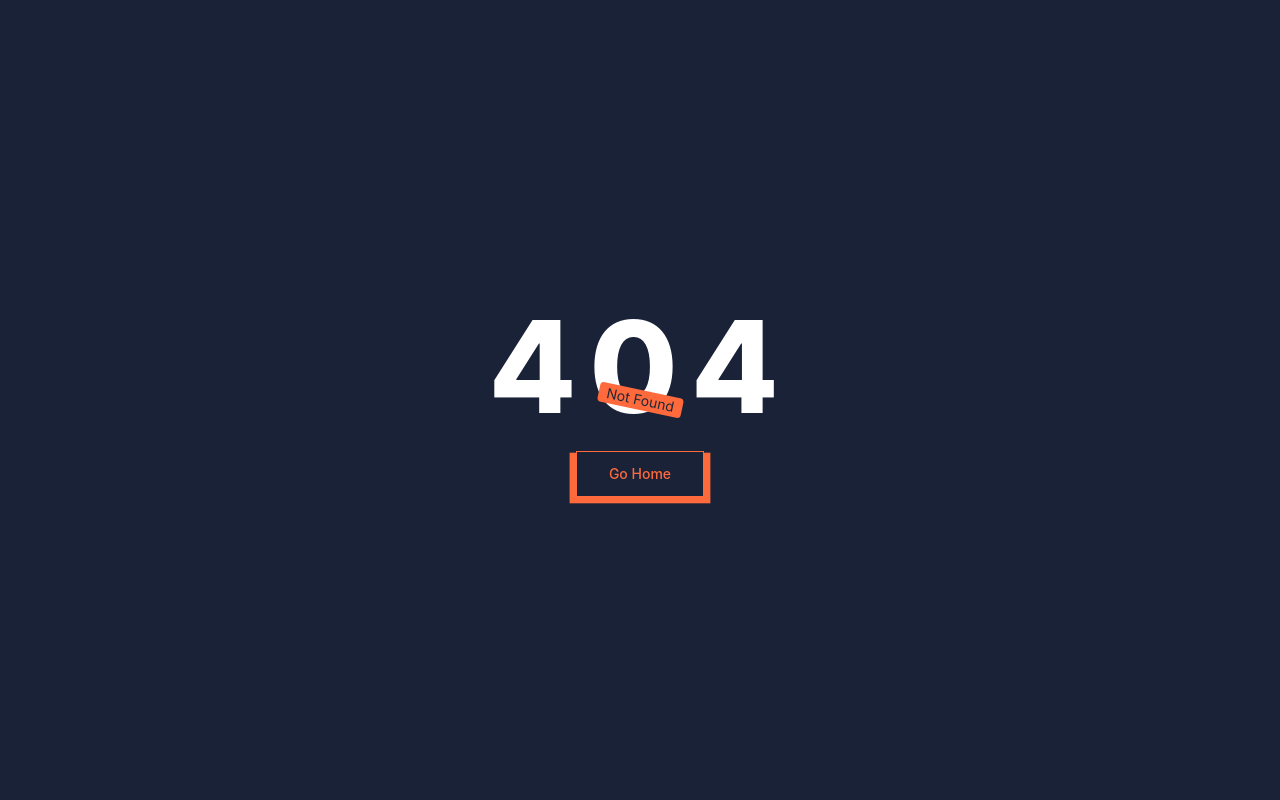
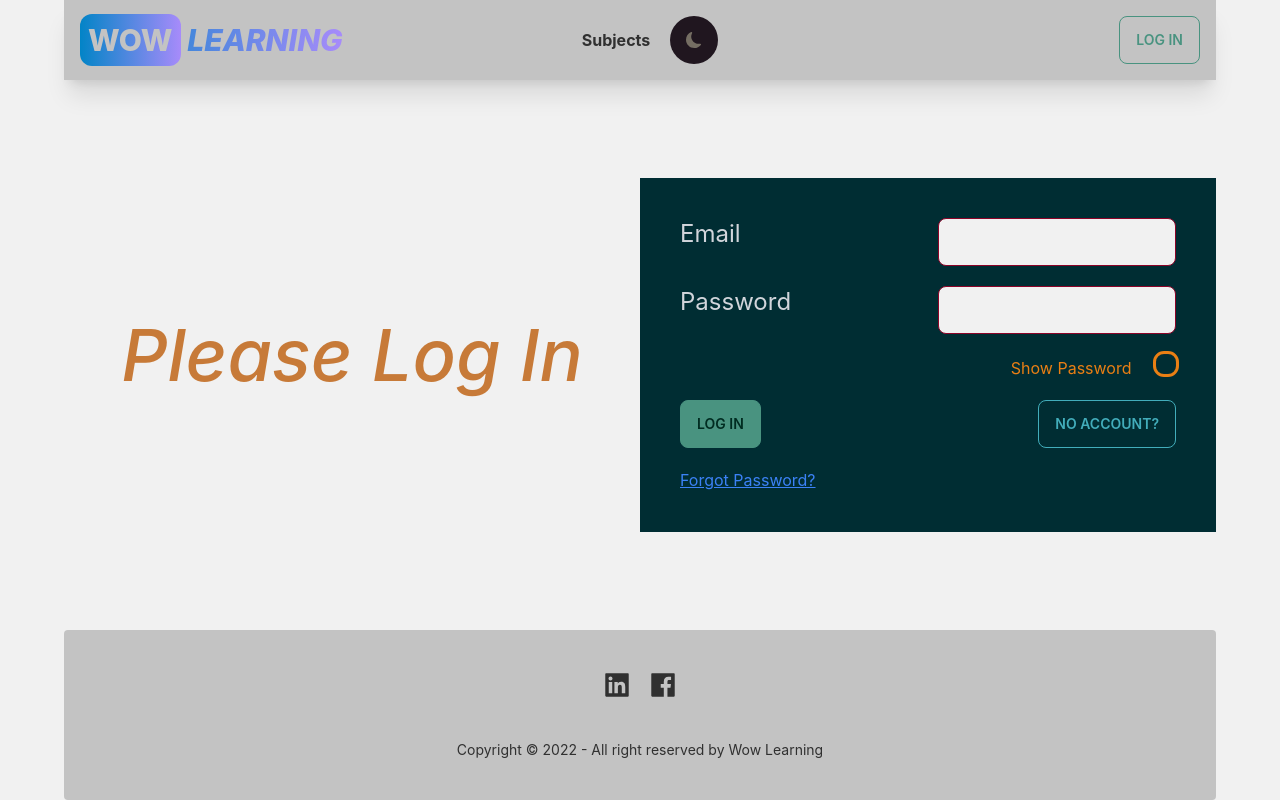
Before and after one commit to SaiemAziz/wow-learning-client, a React (Create React App) app: page /login in a window 1280 px wide. Before the commit this address had no page. Built offline with nearby package versions, Linux system fonts and the light colour scheme; no server answers.

Commit message:
Login added

```diff
--- a/src/App.js
+++ b/src/App.js
@@ -12,12 +12,11 @@ function App() {
   return (
     <ThemeContext.Provider value={{ thm, setThm }}>
       <div className="App" data-theme={thm ? "coffee" : "autumn"}>
-        <div className="flex flex-col justify-between max-w-6xl mx-auto lg:min-h-screen">
-          <div className="">
+        <div className="flex flex-col justify-between max-w-6xl mx-auto md:min-h-screen">
+
             <Header />
             <Outlet />
-          </div>
-          <Footer />
+            <Footer />
         </div>
       </div>
     </ThemeContext.Provider>
--- a/src/components/Header.js
+++ b/src/components/Header.js
@@ -11,13 +11,13 @@ const Header = () => {
   return (
     <div className="navbar bg-base-300 shadow-xl sticky top-0 px-4 py-4 z-50 font-bold">
       <div className="navbar-start">
-        <Link
+        <NavLink
           to="/"
           className="cursor-pointer normal-case font-extrabold  text-3xl italic bg-clip-text bg-gradient-to-r from-sky-600 to-violet-400"
         >
           <span className="bg-gradient-to-r from-sky-600 to-violet-400 p-2 rounded-xl not-italic text-base-300">WOW</span>
           <span className="text-transparent"> LEARNING</span>
-        </Link>
+        </NavLink>
       </div>
       <div className="navbar-center hidden md:flex">
         <ul className="menu menu-horizontal p-0">
@@ -77,7 +77,7 @@ const Header = () => {
           className="menu menu-compact dropdown-content mt-6 p-2 shadow bg-base-300 rounded-box w-52 z-50"
         >
           <li>
-            <Link>Item 1</Link>
+            <NavLink to='/courses'>Subjects</NavLink>
           </li>
           <li
             onClick={() => setThm(!thm)}
--- a/src/context/Auth.js
+++ b/src/context/Auth.js
@@ -14,15 +14,8 @@ const Auth = ({children}) => {
     // fetch user if logged in from server
     useEffect(() => {
         let subscribe = onAuthStateChanged(auth, currentUser=>{
-                if(currentUser === null || currentUser?.emailVerified)
-                {
-                    // console.log(currentUser);
                     setUser(currentUser);
-                }
-                else{
-                    setUser(null);
-                }
-                setLoading(false);
+                    setLoading(false);
         })
 
         return () => {
@@ -30,11 +23,11 @@ const Auth = ({children}) => {
         }
     },[])
 
-    // send verification
-    let sendVerification = () => {
-        setLoading(true);
-        return sendEmailVerification(auth.currentUser)
-    }
+    // // send verification
+    // let sendVerification = () => {
+    //     setLoading(true);
+    //     return sendEmailVerification(auth.currentUser)
+    // }
 
     // password reset
     let resetPassword = (email) => {
@@ -72,7 +65,6 @@ const Auth = ({children}) => {
 
     let authInfo = {
         createUser,
-        sendVerification,
         loading,
         logIn,
         logOut,
--- a/src/pages/Checkout.js
+++ b/src/pages/Checkout.js
@@ -0,0 +1,11 @@
+import React from 'react';
+
+const Checkout = () => {
+    return (
+        <div>
+
+        </div>
+    );
+};
+
+export default Checkout;
--- a/src/pages/Home.js
+++ b/src/pages/Home.js
@@ -3,7 +3,7 @@ import {Link} from 'react-router-dom'
 
 const Home = () => {
     return (
-        <div className='font-extrabold mt-36 px-10'>
+        <div className='font-extrabold px-10'>
             <h1 className='text-4xl sm:text-6xl'>Explore Our</h1>
             <Link className='btn btn-info text-3xl sm:text-5xl my-10 py-10 pb-24 px-16 italic' to='/courses'>Subjects</Link>
             <h1 className='text-4xl sm:text-6xl'>Class 9-10</h1>
--- a/src/pages/Login.js
+++ b/src/pages/Login.js
@@ -1,9 +1,47 @@
-import React from 'react';
+import React, { useContext, useState } from 'react';
+import { Link } from 'react-router-dom';
+import { ThemeContext } from '../App';
 
 const Login = () => {
+    let {thm} = useContext(ThemeContext)
+    let [show, setShow] = useState(false)
+
+    let clickedForm = (e) => {
+        e.preventDefault();
+        console.log(e.target);
+    }
+    let clickedForgotPassword = (e) => {
+        e.preventDefault();
+        console.log(e.target);
+    }
+
     return (
-        <div>
+        <div className='grid grid-cols-1 md:grid-cols-2 '>
+            <div className='flex justify-center items-center'>
+                <h1 className='text-7xl italic text-accent-focus font-medium'>Please Log In</h1>
+            </div>
+            <form className={`text-gray-300 text-left p-10 grid gap-5 grid-cols-1 sm:grid-cols-2 ${thm ? "bg-stone-800" : "bg-info-content"}`} onSubmit={clickedForm}>
+                <h1 className='text-2xl'>Email</h1>
+                <input type="email" name="email"
+                className='input input-bordered input-primary text-primary' required />
 
+                <h1 className='text-2xl'>Password</h1>
+                <input type={show ? 'text' :"password"} name="password"
+                className='input input-bordered input-primary text-primary' required />
+
+
+                <div className='col-span-2 flex justify-end'>
+                <h1 className='text-warning'>Show Password <><input type="checkbox" onClick={()=>setShow(!show)} className="checkbox-sm checkbox outline ml-5" /></></h1>
+                </div>
+
+                <div className='col-span-2 flex justify-between'>
+                    <button type='submit' className='btn btn-success'>Log In</button>
+                    <Link to='/register' className='btn btn-outline btn-info'>No Account?</Link>
+                </div>
+                <div className='col-span-2 flex justify-between text-blue-500'>
+                    <p onClick={clickedForgotPassword} className='link'>Forgot Password?</p>
+                </div>
+            </form>
         </div>
     );
 };
--- a/src/pages/Register.js
+++ b/src/pages/Register.js
@@ -3,7 +3,7 @@ import React from 'react';
 const Register = () => {
     return (
         <div>
-
+            <h1>Register</h1>
         </div>
     );
 };
```
Also changed, not shown: src/routes/routes.js (+11 -0 lines).
